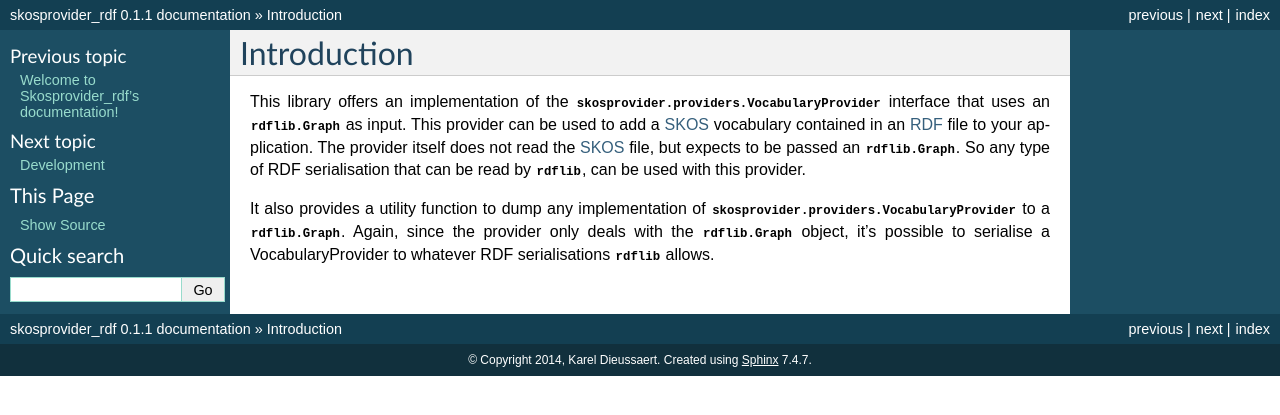
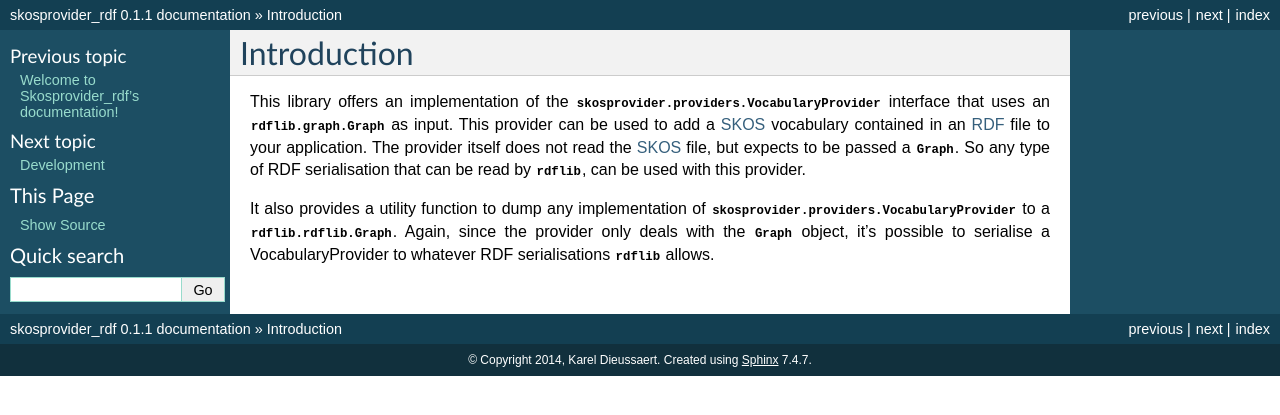
Before and after one commit to OnroerendErfgoed/skosprovider_rdf, a Sphinx documentation site: the page built from docs/intro.rst, in a window 1280 px wide. Shown: the top 415 px of the page. Built offline with Sphinx 7.4.7, drawn with Linux system fonts in a browser that asks for light colours.

Commit message:
Correct references to rdflib.graph.Graph.

```diff
--- a/docs/intro.rst
+++ b/docs/intro.rst
@@ -5,14 +5,14 @@ Introduction
 
 This library offers an implementation of the
 :class:`skosprovider.providers.VocabularyProvider` interface that uses an
-:class:`rdflib.Graph` as input. This provider can be used to add a :term:`SKOS`
+:class:`rdflib.graph.Graph` as input. This provider can be used to add a :term:`SKOS`
 vocabulary contained in an :term:`RDF` file to your application. The provider
-itself does not read the :term:`SKOS` file, but expects to be passed an
-:class:`rdflib.Graph`. So any type of RDF serialisation that can be read by
+itself does not read the :term:`SKOS` file, but expects to be passed a
+:class:`~rdflib.graph.Graph`. So any type of RDF serialisation that can be read by
 :mod:`rdflib`, can be used with this provider.
 
 It also provides a utility function to dump any implementation
 of :class:`skosprovider.providers.VocabularyProvider` to a
-:class:`rdflib.Graph`. Again, since the provider only deals with the
-:class:`rdflib.Graph` object, it's possible to serialise a VocabularyProvider
+:class:`rdflib.rdflib.Graph`. Again, since the provider only deals with the
+:class:`~rdflib.graph.Graph` object, it's possible to serialise a VocabularyProvider
 to whatever RDF serialisations :mod:`rdflib` allows.
```
Also changed, not shown: 1 other file.
